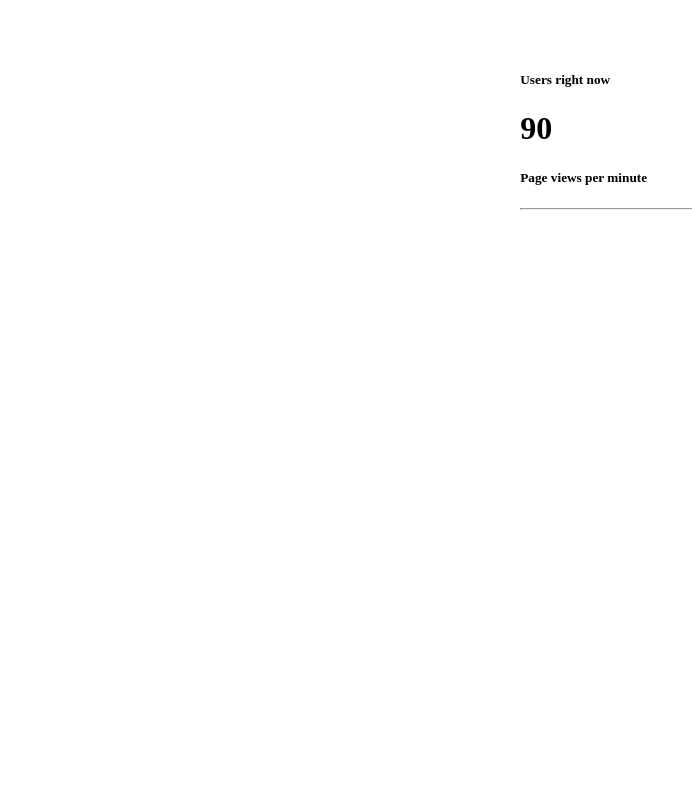
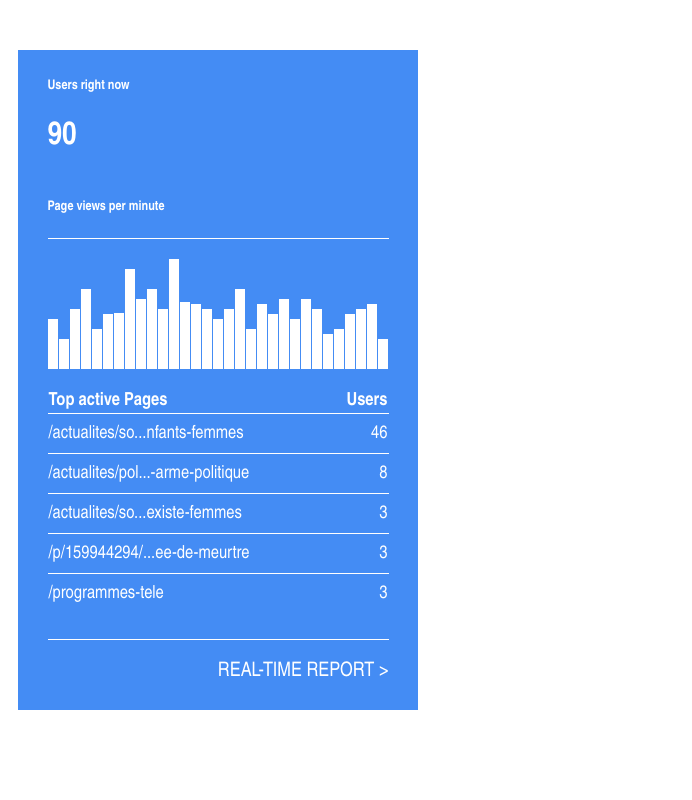
Before and after one commit to grb-ds/css-integration, a plain HTML site: page interface2.html in a window 1280 px wide. Shown: the top 800 px of the page, without its empty margins (0-692 px from the left). Drawn offline with Linux system fonts and the light colour scheme.

Commit message:
update interface 2 html

```diff
--- a/css/style.css
+++ b/css/style.css
@@ -14,6 +14,7 @@
 
 .container-column{
     align-content: center;
+
 }
 
 .container-row{
@@ -42,22 +43,20 @@
     flex: 1 0 calc(25% - 10px);
 }
 
-.item-row{
+.item-row {
     flex: 0 0 calc(45% - 10px);
-    display:flex;
+    display: flex;
     align-items: stretch;
     max-width: 800px;
     border: 1px solid #AAB3AB;
-}
-
-.item-image-column{
-    text-align: center;
+    flex-wrap: wrap;
 }
 
 .item-image-row {
-    display:inline-flex;
+    display:flex;
     flex: 0 1 calc(45% - 10px);
     margin: 0 0;
+    /*flex:1;*/
 
 }
 
@@ -94,9 +93,10 @@
 
 .item-body-column{
     padding: 10px 30px;
-    flex:1;
+    /*flex:1;*/
     display: flex;
     flex-direction: column;
+    flex: 0 1 calc(45% - 10px);
 
 }
 
@@ -150,6 +150,84 @@
     align-self: flex-end;
 }
 
+
+
+/*************/
+.container-pixel{
+    width: 400px;
+    height: 660px;
+}
+
+.item-chart-title{
+    display: flex;
+    border-bottom: 1px solid white;
+}
+
+.container-style-chart{
+   /* background-color: #005cbf;*/
+    background-color: #448cf4;
+    color: white;
+    font-family: "Arial Narrow";
+    font-size: medium;
+}
+.chart-bar {
+    width: 10px;
+    background-color: white;
+    border: 1px solid white;
+    margin-right: 1px;
+}
+.chart-container {
+    display: flex;
+    align-items: flex-end;
+    justify-content: stretch;
+    margin-top: 20px;
+    margin-bottom: 20px;
+}
+
+table {
+    width: 100%;
+    font-size: 18px;
+    text-decoration: none;
+    border-collapse: collapse;
+}
+
+.align-left{
+    text-align: left;
+}
+.align-right{
+    text-align: right;
+}
+
+tbody tr {
+    border-top: 1px solid white;
+    margin: 0.5rem;
+}
+
+td
+{
+    height:40px;
+}
+
+.item-footer-style{
+    margin-top: 25px;
+    border-top: 1px solid white;
+    font-size: 20px;
+}
+
+/*.item-body-container{
+    display: flex;
+    display:
+}*/
+
+.h1-xxl{
+    font-size: 3rem;
+}
+
+.font-title-chart{
+    font-size: 16px;
+}
+
+
 @media screen and (max-width: 992px) {
     .item-column {
         flex: 1 0 calc(50% - 10px);
@@ -164,6 +242,7 @@
     .container {
         flex-direction: column;
     }
+
 }
 
 /* Index Menu */
--- a/interface2.html
+++ b/interface2.html
@@ -15,8 +15,9 @@
             <h1>90</h1>
         </div>
         <div class="item-chart">
-            <h5>Page views per minute</h5>
-            <hr>
+            <div class="item-chart-title">
+                <h5>Page views per minute</h5>
+            </div>
             <div class="chart-container">
                 <div class="chart-bar" style="height: 50px;"></div>
                 <div class="chart-bar" style="height: 30px;"></div>
@@ -24,7 +25,7 @@
                 <div class="chart-bar" style="height: 80px;"></div>
                 <div class="chart-bar" style="height: 40px;"></div>
                 <div class="chart-bar" style="height: 55px;"></div>
-                <div class="chart-bar" style="height: 55px;"></div>
+                <div class="chart-bar" style="height: 56px;"></div>
                 <div class="chart-bar" style="height: 100px;"></div>
                 <div class="chart-bar" style="height: 70px;"></div>
                 <div class="chart-bar" style="height: 80px;"></div>
@@ -55,37 +56,37 @@
             <table>
                 <thead>
                     <tr>
-                        <th>Top active Pages</th>
-                        <th>Users</th>
+                        <th scope="col" class="align-left">Top active Pages</th>
+                        <th scope="col" class="align-right">Users</th>
                     </tr>
                 </thead>
                 <tbody>
                     <tr>
                         <td>/actualites/so...nfants-femmes</td>
-                        <td>46</td>
+                        <td class="align-right">46</td>
                     </tr>
                     <tr>
                         <td>/actualites/pol...-arme-politique</td>
-                        <td>8</td>
+                        <td class="align-right">8</td>
                     </tr>
                     <tr>
                         <td>/actualites/so...existe-femmes</td>
-                        <td>3</td>
+                        <td class="align-right">3</td>
                     </tr>
                     <tr>
                         <td>/p/159944294/...ee-de-meurtre</td>
-                        <td>3</td>
+                        <td class="align-right">3</td>
                     </tr>
                     <tr>
                         <td>/programmes-tele</td>
-                        <td>3</td>
+                        <td class="align-right">3</td>
                     </tr>
                 </tbody>
             </table>
         </div> <!-- End item-body -->
 
-        <div class="item-footer">
-            <p class="card-footer">Real time report > </p>
+        <div class="item-footer-style align-right">
+            <p>REAL-TIME REPORT    ></p>
         </div>
 
     </div>
```
